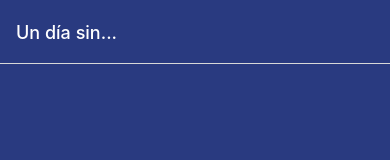
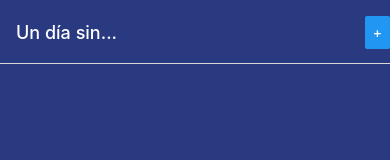
Before and after one commit to naueru/unDiaSin, a React Native app: screen / in a window 390 px wide. Shown: the top 160 px of the page. Built offline with nearby package versions, Linux system fonts and the light colour scheme.

Commit message:
Fixes dummy data button component location

```diff
--- a/App.tsx
+++ b/App.tsx
@@ -40,6 +40,7 @@ const ExpendablesOverview: FC = () => {
           title: "Un día sin...",
           presentation: "modal",
           animation: "slide_from_bottom",
+          headerRight: () => <DummyDataButton />,
         }}
       />
       <Stack.Screen
@@ -91,7 +92,6 @@ export default function App() {
                 tabBarIcon: ({ color, size }) => (
                   <Ionicons name={"skull"} size={size} color={color} />
                 ),
-                headerRight: () => <DummyDataButton />,
                 headerShown: false,
               }}
             />
```
